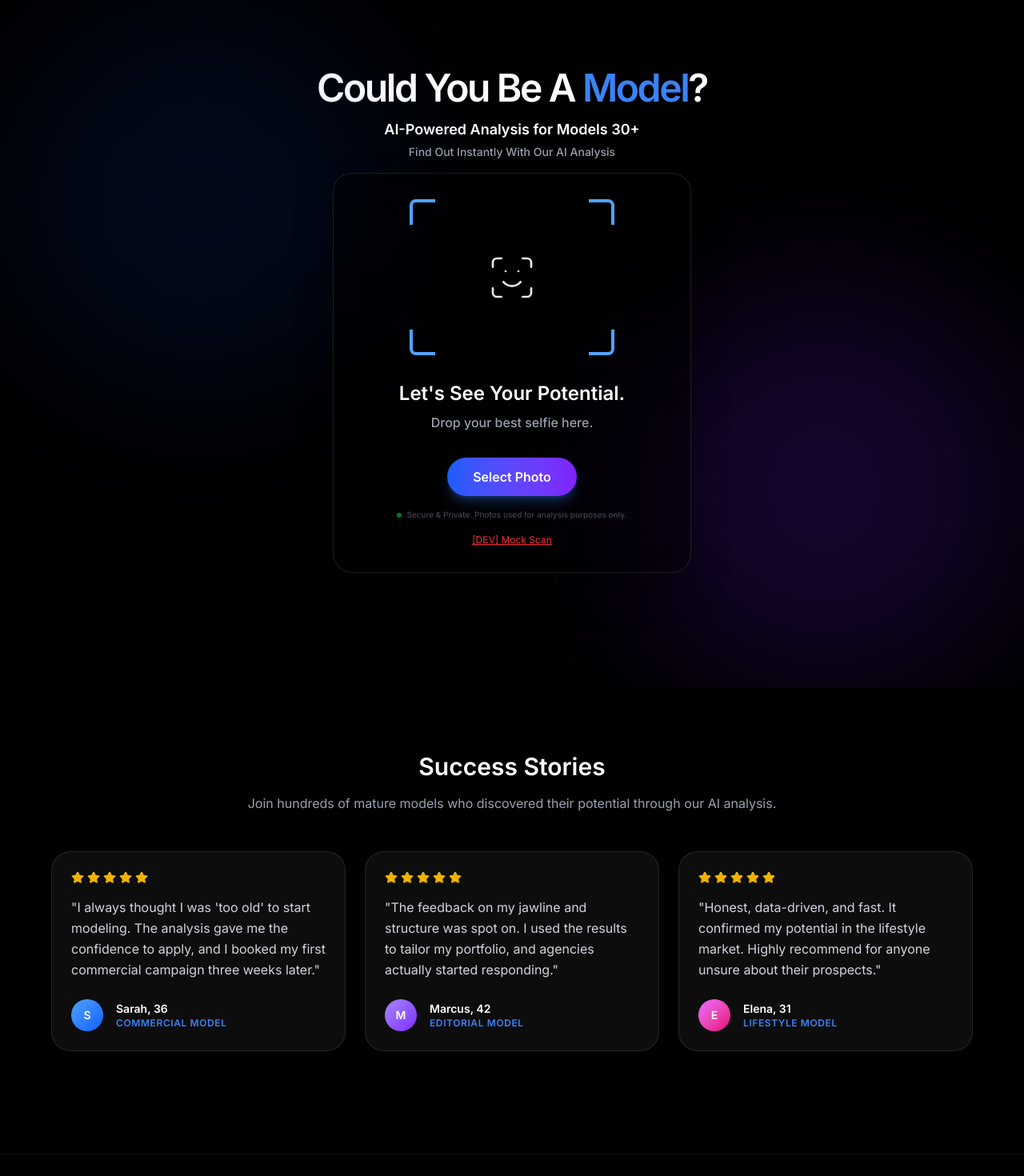
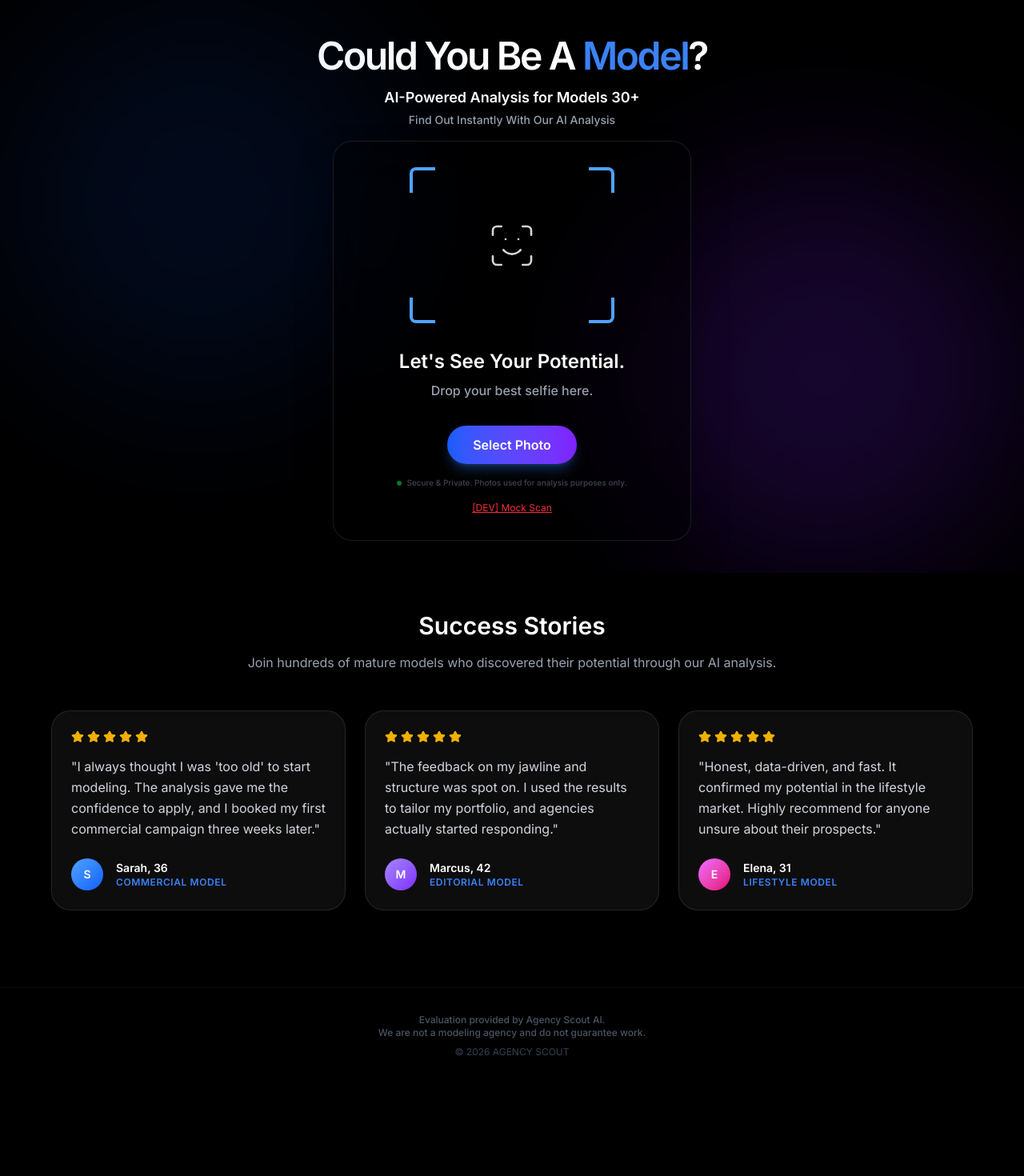
Before and after one commit to selsarraj-create/edgemature, a React (Vite) app: page / in a window 1280 px wide. Shown: the top 1470 px of the page at 80% size. After the commit the page ends 1355 px from the top, so only its background shows below. Built offline with nearby package versions, Linux system fonts and the light colour scheme; a web font is replaced by a local one.

Commit message:
Fix gap: remove Scanner min-h-[700px], reduce py to 10/12

```diff
--- a/src/App.jsx
+++ b/src/App.jsx
@@ -10,7 +10,7 @@ function App() {
       <Routes>
         <Route path="/" element={
           <div className="min-h-screen bg-black text-white relative overflow-hidden font-sans">
-            <div className="relative z-10 flex flex-col items-center justify-center px-4 py-20">
+            <div className="relative z-10 flex flex-col items-center justify-center px-4 py-10">
               <Scanner />
             </div>
 
--- a/src/components/Scanner.jsx
+++ b/src/components/Scanner.jsx
@@ -102,7 +102,7 @@ const Scanner = () => {
     };
 
     return (
-        <div className="w-full max-w-4xl mx-auto min-h-[700px] flex flex-col items-center px-4 font-sans text-white transition-colors duration-300">
+        <div className="w-full max-w-4xl mx-auto flex flex-col items-center px-4 font-sans text-white transition-colors duration-300">
 
             {/* Header */}
             <div className="mb-4 text-center">
--- a/src/components/Testimonials.jsx
+++ b/src/components/Testimonials.jsx
@@ -27,7 +27,7 @@ const testimonials = [
 
 const Testimonials = () => {
     return (
-        <section className="relative z-10 py-20 px-4">
+        <section className="relative z-10 py-12 px-4">
             <div className="max-w-6xl mx-auto">
                 <div className="text-center mb-12">
                     <h2 className="text-3xl font-black text-white mb-4">Success Stories</h2>
```
